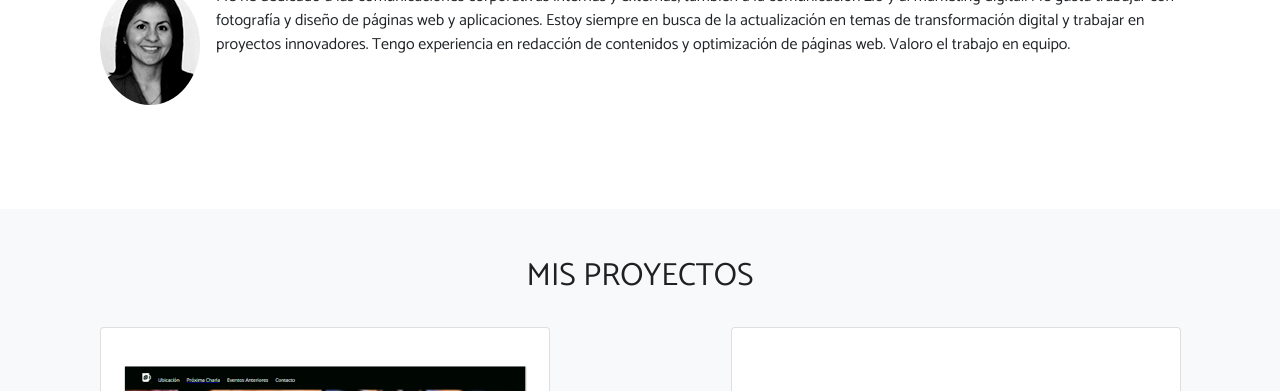
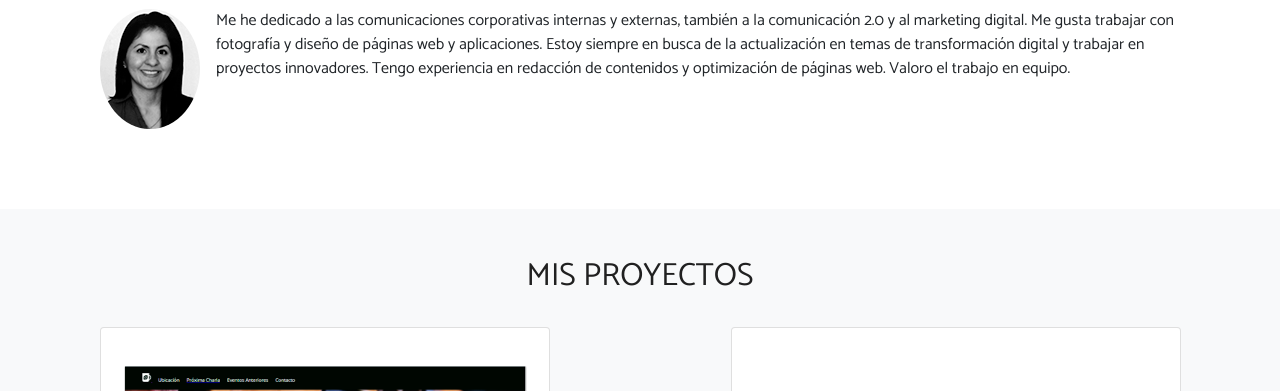
Before and after one commit to pattyprince/portafolio_modulo1, a plain HTML site: page index.html in a window 1280 px wide. Shown: the part 709-1100 px from the top of the page. Drawn offline with nearby package versions, Linux system fonts and the light colour scheme; a script that the page names is missing.

Commit message:
padding
padding

```diff
--- a/index.html
+++ b/index.html
@@ -83,7 +83,6 @@
       </div>
     </header>
     <!-- fin jumbotron -->
-
     <!-- inicio acerca de mi -->
     <section id="acerca_mi" class="acerca container-fluid px-4">
       <div class="container">
@@ -91,7 +90,7 @@
           ACERCA DE MI
         </h2>
         <div class="row ml-auto">
-          <div class="media container col-lg-12">
+          <div class="media container col-lg-12 py-4">
             <img
               src="./img/patt_bn.jpg"
               class="align-self-center rounded-circle mr-3"
@@ -113,7 +112,6 @@
       </div>
     </section>
     <!-- fin acerca de mi -->
-
     <!-- inicio proyectos -->
     <section id="proyectos" class="container-fluid col-md-6 col-lg-12 p-4">
       <h2 class="text-center py-4">
```
